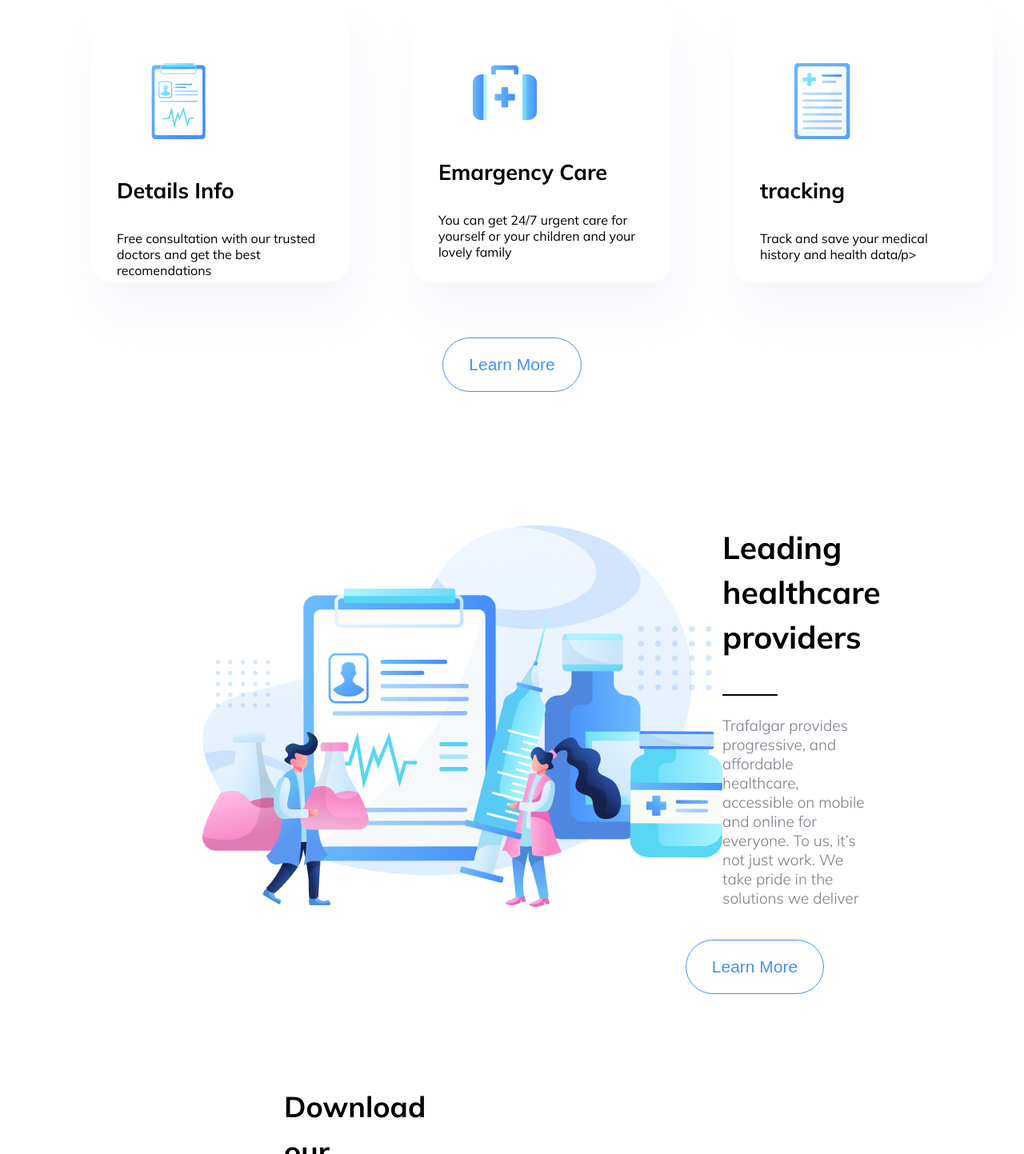
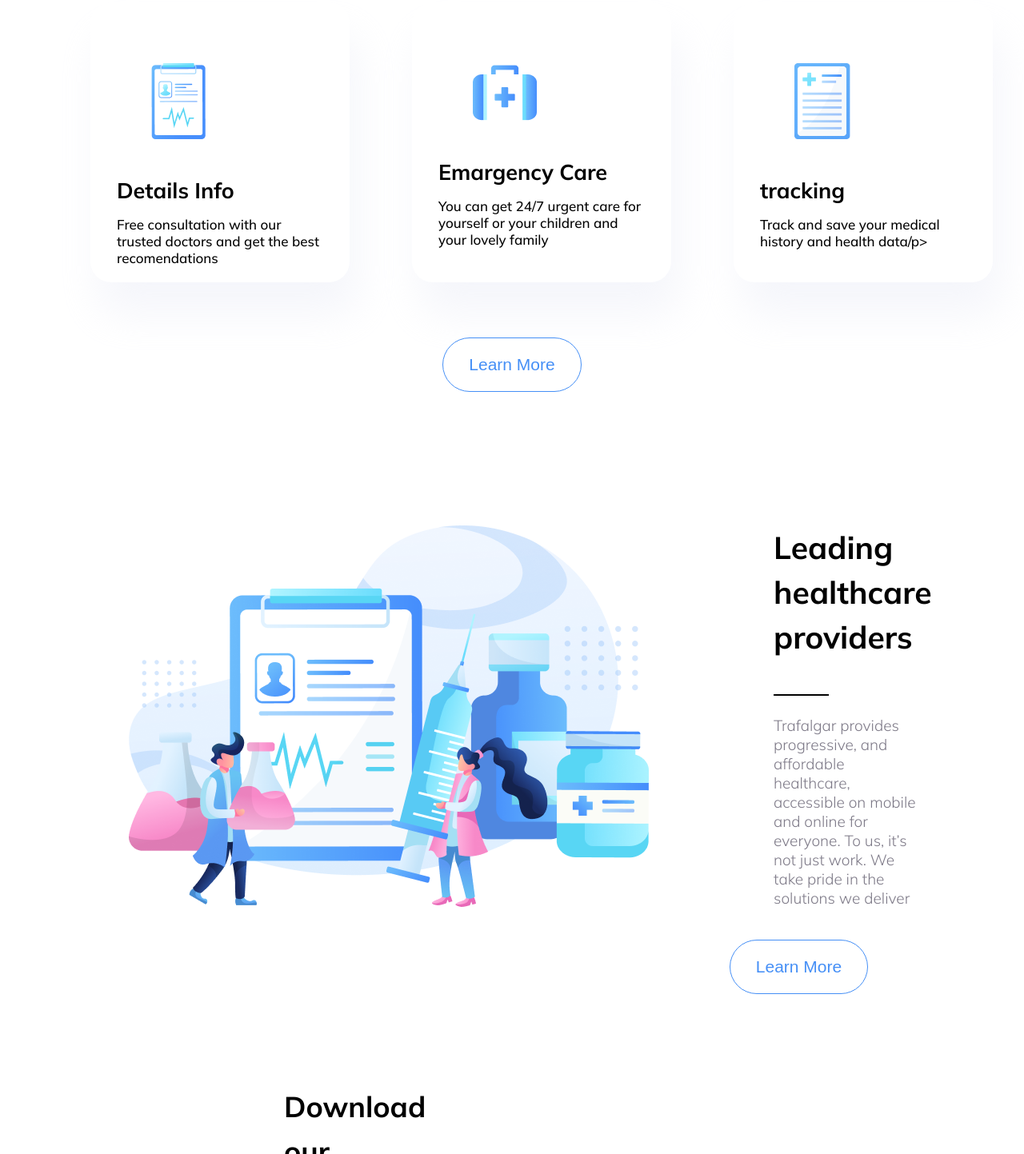
Before and after one commit to mahruba99/trafalgar-virtual-healthcare, a plain HTML site: page index.html in a window 1280 px wide. Shown: the part 1799-3242 px from the top of the page at 80% size. Drawn offline with Linux system fonts and the light colour scheme.

Commit message:
service provider section update

```diff
--- a/style.css
+++ b/style.css
@@ -108,6 +108,12 @@ h2.service-heading {
     padding: 33px;
     margin: 39px;
 }
+.service-items p {
+    margin-top: -18px;
+    font-size: 17px;
+    font-weight: 500;
+}
+
 img.service-icon {
     margin: 23px;
     padding: 20px;
@@ -141,10 +147,11 @@ img.p-i {
 }
 
 .provider-image {
-    margin-left: 253px;
+    margin-left: 161px;
 }
 .provider-about {
     width: 187px;
+    margin-left: 156px;
 }
 h1.provider-heading {
     font-size: 39px;
@@ -167,7 +174,7 @@ p.provider-description {
 .provider-btn {
     text-align: center;
     margin-top: 37px;
-    margin-left: 607px;
+    margin-left: 717px;
 }
 button.p-btn {
     font-size: 21px;
```
